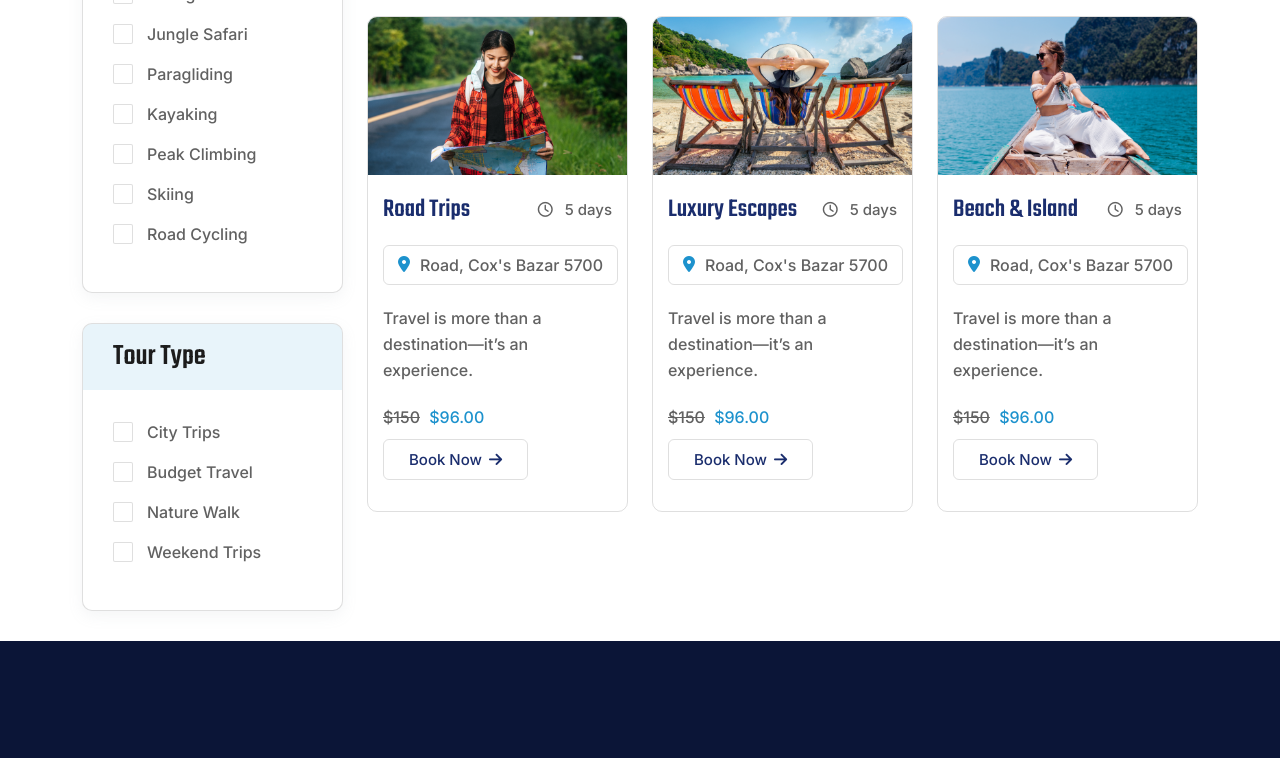
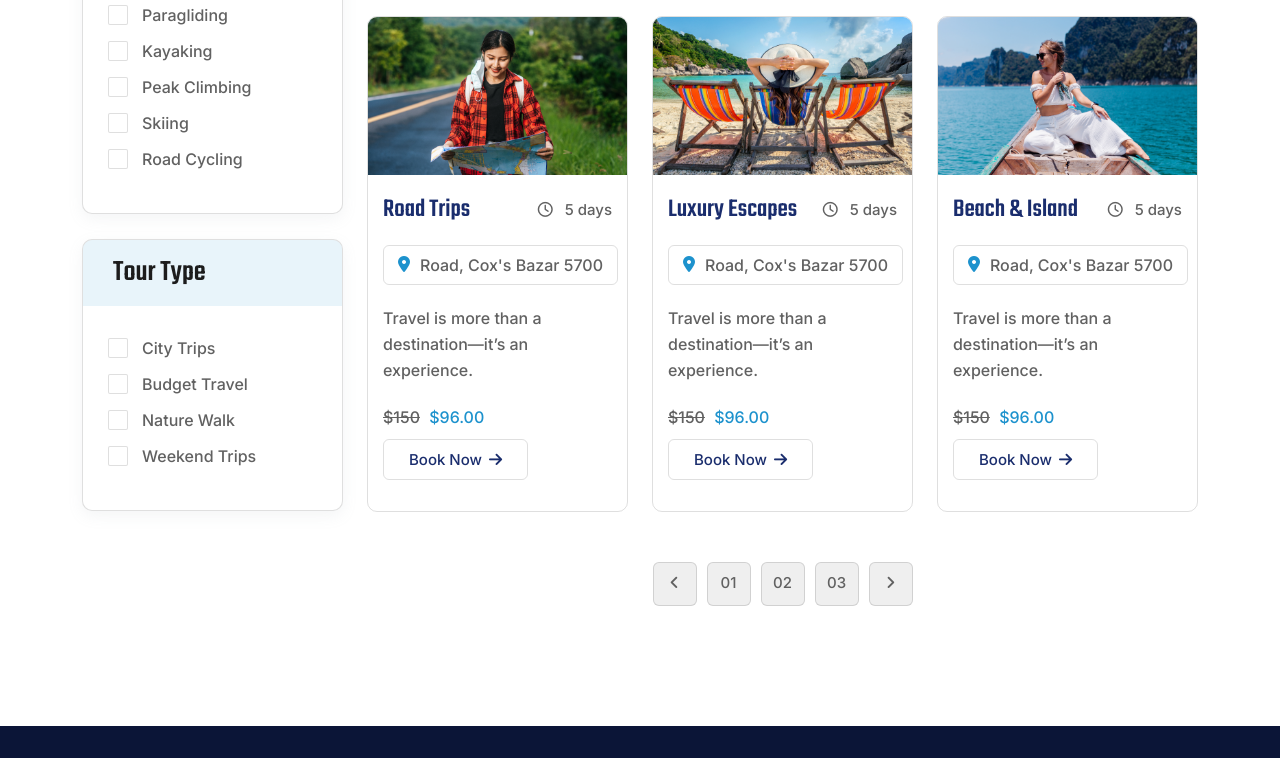
Before and after one commit to SoftCrafty/tourgo, a website: page package-grid-view.html in a window 1280 px wide. Shown: the part 1589-2347 px from the top of the page. Drawn offline with Linux system fonts and the light colour scheme.

Commit message:
package grid view added

```diff
--- a/package-grid-view.html
+++ b/package-grid-view.html
@@ -248,8 +248,8 @@
               <div class="sidebar-card-content">
 
                 <div class="filtered-price__min-max">
-                  <span class="range-start">Minimum Price</span>
-                  <span class="range-end">Maximum Price</span>
+                  <span class="range-start">Minimum </span>
+                  <span class="range-end">Maximum </span>
                 </div>
 
                 <div class="slider-priceFilter"></div>
@@ -364,7 +364,7 @@
              </div>
              <div class="package-item-container">
               <div class="row g-4">
-                <div class="col-lg-4">
+                <div class="col-xl-4 col-lg-6 col-md-6">
                   <div class="package-item">
                     <div class="package-image">
                       <a href="#">
@@ -400,7 +400,7 @@
                     </div>
                   </div>
                 </div>
-                <div class="col-lg-4">
+                <div class="col-xl-4 col-lg-6 col-md-6">
                   <div class="package-item">
                     <div class="package-image">
                       <a href="#">
@@ -436,7 +436,7 @@
                     </div>
                   </div>
                 </div>
-                <div class="col-lg-4">
+                <div class="col-xl-4 col-lg-6 col-md-6">
                   <div class="package-item">
                     <div class="package-image">
                       <a href="#">
@@ -472,7 +472,7 @@
                     </div>
                   </div>
                 </div>
-                <div class="col-lg-4">
+                <div class="col-xl-4 col-lg-6 col-md-6">
                   <div class="package-item">
                     <div class="package-image">
                       <a href="#">
@@ -508,7 +508,7 @@
                     </div>
                   </div>
                 </div>
-                <div class="col-lg-4">
+                <div class="col-xl-4 col-lg-6 col-md-6">
                   <div class="package-item">
                     <div class="package-image">
                       <a href="#">
@@ -544,7 +544,7 @@
                     </div>
                   </div>
                 </div>
-                <div class="col-lg-4">
+                <div class="col-xl-4 col-lg-6 col-md-6">
                   <div class="package-item">
                     <div class="package-image">
                       <a href="#">
@@ -580,7 +580,7 @@
                     </div>
                   </div>
                 </div>
-                <div class="col-lg-4">
+                <div class="col-xl-4 col-lg-6 col-md-6">
                   <div class="package-item">
                     <div class="package-image">
                       <a href="#">
@@ -616,7 +616,7 @@
                     </div>
                   </div>
                 </div>
-                <div class="col-lg-4">
+                <div class="col-xl-4 col-lg-6 col-md-6">
                   <div class="package-item">
                     <div class="package-image">
                       <a href="#">
@@ -652,8 +652,8 @@
                     </div>
                   </div>
                 </div>
-                <div class="col-lg-4">
-                  <div class="package-item">
+                <div class="col-xl-4 col-lg-6 col-md-6">
+                  <div class="package-item lg-none">
                     <div class="package-image">
                       <a href="#">
                         <img src="./images/package-tour/package-grid-9.png" alt="package">
@@ -693,7 +693,11 @@
              </div>
 
              <div class="package-pagination">
-
+                <button><i class="fa fa-angle-left"></i></button>
+                <button>01</button>
+                <button>02</button>
+                <button>03</button>
+                <button><i class="fa fa-angle-right"></i></button>
              </div>
           </div>
         </div>
@@ -701,10 +705,6 @@
     </div>
    </section>
   <!-- Package Grid Vies section End Style-1 -->
-
-
-
-
 
   <!-- Footer Area Start style-1 !-->
  <footer class="footer-area ">
--- a/sass/modules/inner-page/_package-view.scss
+++ b/sass/modules/inner-page/_package-view.scss
@@ -1,5 +1,28 @@
 
 // package grid view ============
+
+.package-grid-view{
+    margin-bottom: 120px;
+
+    @include md{
+        margin-bottom: 60px;
+    }
+
+    .lg-none{
+        @include lg{
+            display: none;
+        }
+        @include sm{
+            display: block;
+        }
+    }
+}
+
+.sidebar-card-container{
+    @include md{
+        display: none;
+    }
+}
 
 .sidebar-card{
     border: 1px solid $border-clr;
@@ -8,6 +31,11 @@
     background: $white;
     margin-bottom: 30px;
     box-shadow: rgba(149, 157, 165, 0.1) 0px 5px 15px;
+
+    @include xl{
+        margin-bottom: 25px;
+
+    }
 }
 
 .sidebar-card-title{
@@ -18,10 +46,21 @@
     color: $text-black;
     background-color: $section-bg;
     padding: 18px 30px;
+
+    @include lg{
+        font-size: 26px;
+        padding: 12px 25px;
+    }
 }
 
 .sidebar-card-content{
     padding: 30px;
+    @include xl{
+        padding: 30px 25px;
+    }
+    @include lg{
+        padding: 25px 20px;
+    }
 
     label{
         display: flex;
@@ -31,6 +70,13 @@
         color: $text-color;
         font-weight: 500;
         margin-bottom: 16px;
+
+        @include xxl{
+            margin-bottom: 12px;
+        }
+        @include lg{
+            margin-bottom: 10px;
+        }
 
         input{
             border-color: $border-clr;
@@ -48,6 +94,11 @@
     justify-content: space-between;
     align-items: center;
     margin-bottom: 30px;
+
+    @include sm{
+        flex-direction: column;
+        gap: 10px;
+    }
 
     p{
         margin-bottom: 0;
@@ -137,3 +188,32 @@
     box-shadow: 0px 4px 14px 0px #1C1C1C33;
 
 }
+
+.package-pagination{
+    display: flex;
+    justify-content: center;
+    gap: 10px;
+    margin-top: 60px;
+
+    @include xxl{
+        margin-top: 50px;
+    }
+    @include md{
+        margin-top: 30px;
+    }
+
+    button{
+        height: 44px;
+        width: 44px;
+        border-radius: 6px;
+        border: 1px solid $border-clr;
+        font-weight: 500;
+        font-size: 15px;
+        color: $text-color;
+
+        &:hover{
+            background-color: $primary-color;
+            color: $white;
+        }
+    }
+}
```
Also changed, not shown: css/style.css.
